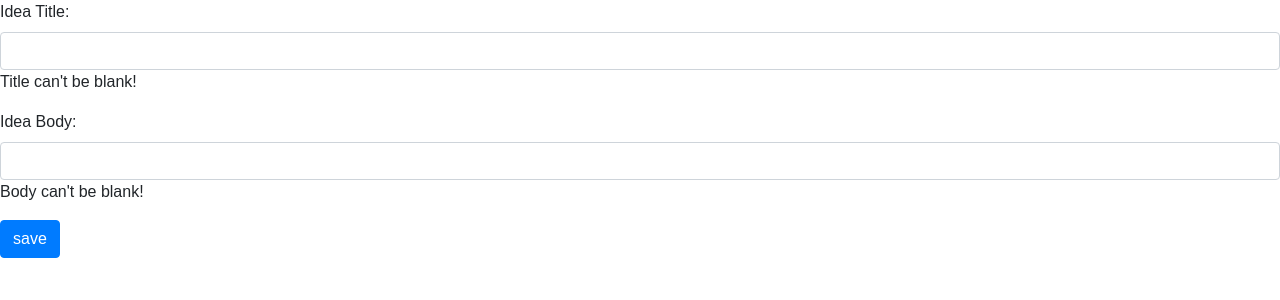
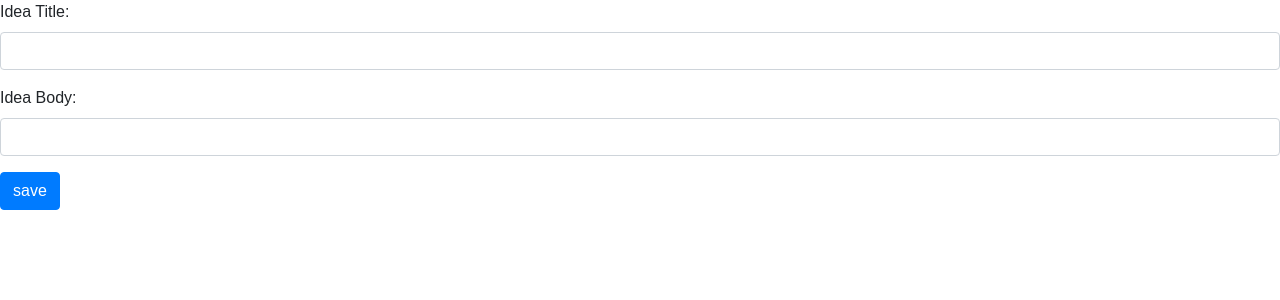
Before and after one commit to salma71/ideabank, a React (Create React App) app: page /ideas/new in a window 1280 px wide. Shown: the top 300 px of the page. Built offline with nearby package versions, Linux system fonts and the light colour scheme.

Commit message:
use the internal prop touched in the redux-form to show errors only in invalid input

```diff
--- a/src/components/ideas_new.js
+++ b/src/components/ideas_new.js
@@ -13,12 +13,14 @@ class IdeasNew extends Component {
                 type="text"
                 {...field.input}
                 />
-                {field.meta.error}
+                {field.meta.touched ? field.meta.error : ''}
             </div>
         )
     }
     onSubmit(values){
-        console.log(values);
+        // console.log(values);
+        // {title: "Idea_1", body: "this is my first idea to test the submit action"}
+
     }
     render() {
         const { handleSubmit } = this.props;
```
